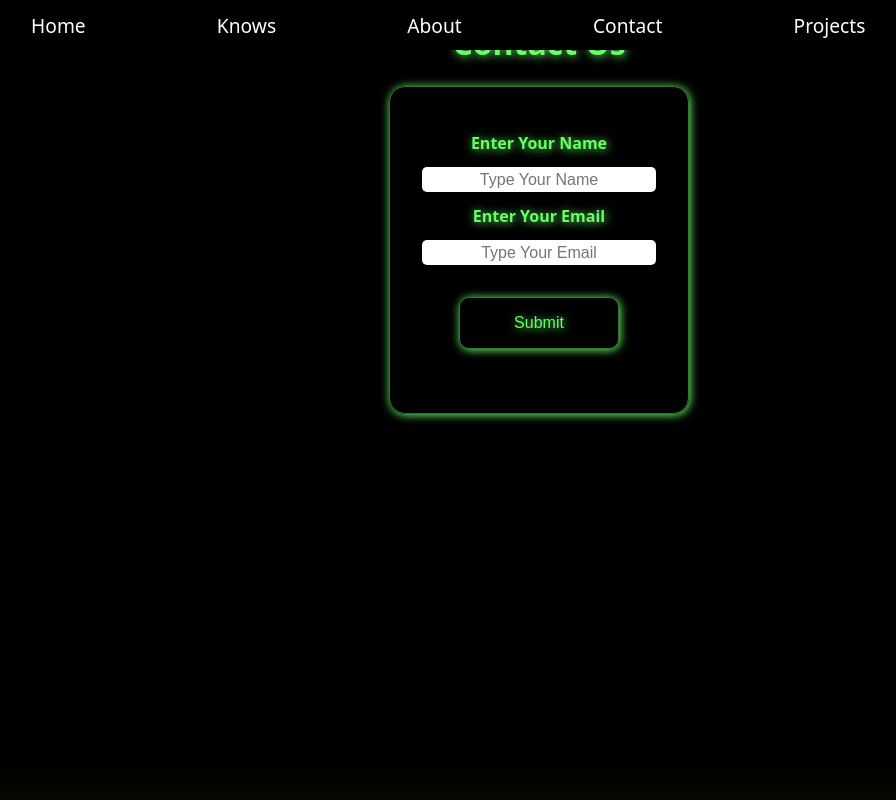
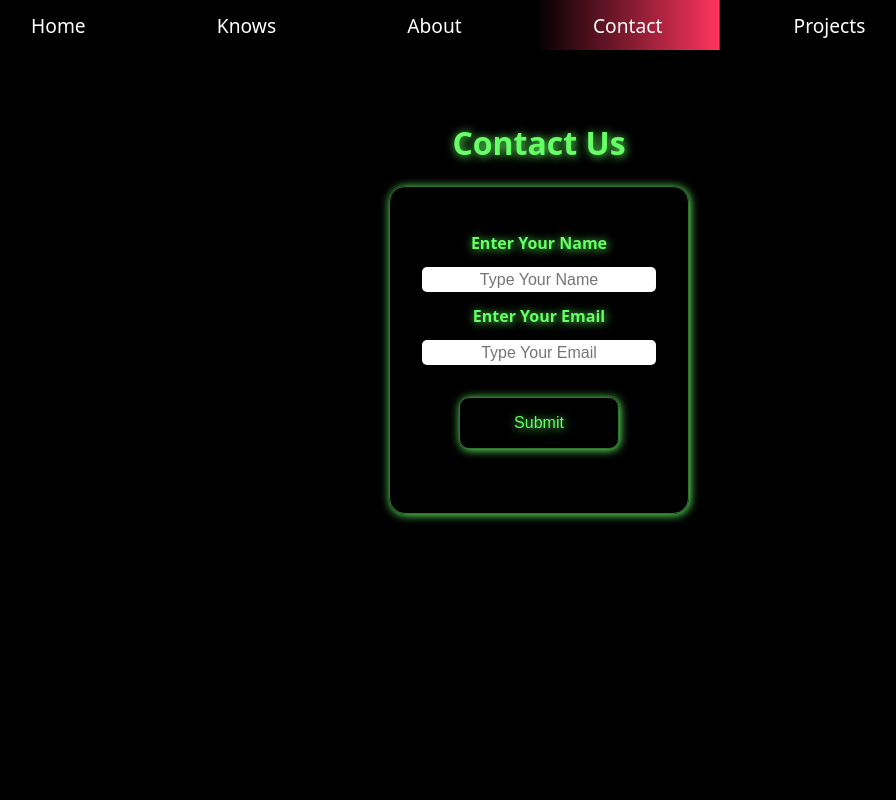
Before and after one commit to AmarVcode/I-am-amar, an Angular app in the folder my-app/: page /contact in a window 1280 px wide. Shown: the top 800 px of the page, without its empty margins (101-997 px from the left). Built offline with nearby package versions, Linux system fonts and the light colour scheme.

Commit message:
completed

```diff
--- a/my-app/src/app/app-routing.module.ts
+++ b/my-app/src/app/app-routing.module.ts
@@ -8,6 +8,7 @@ import { ProjectComponent } from './components/project/project.component';
 
 const routes: Routes = [
   {path: '', component:HomeComponent},
+  {path: 'home', component:HomeComponent},
   {path: 'iknow', component:IknowComponent},
   {path: 'about', component:AboutComponent},
   {path:'contact', component:ContactComponent},
--- a/my-app/src/app/components/contact/contact.component.css
+++ b/my-app/src/app/components/contact/contact.component.css
@@ -5,6 +5,8 @@ main{
     user-select: none;
     font-size: 1rem;
     height: 100vh;
+    position: relative;
+    top: 100px;
 }
 
 h1{
--- a/my-app/src/app/components/footer/footer.component.css
+++ b/my-app/src/app/components/footer/footer.component.css
@@ -12,6 +12,7 @@ footer{
     gap: 5rem;
     box-shadow: #CCFF00 0px 50px 100px -20px, transparent 0px 30px 60px -30px, transparent 0px -2px 6px 0px inset;
     z-index: 1000;
+    margin-top: 100px;
 }
 
 footer h3{
--- a/my-app/src/app/components/navbar/navbar.component.css
+++ b/my-app/src/app/components/navbar/navbar.component.css
@@ -90,7 +90,7 @@ nav a {
   font-size: 1.2rem;
   text-transform: capitalize;
   opacity: 0;
-  transition: 500ms ease-in-out !important;
+  transition: 500ms ease-out !important;
   font-weight: 500;
 }
 
@@ -177,5 +177,6 @@ nav a:hover {
 
 
 .active{
-  background-position: right;
+
+  background-position: right !important;
 }
--- a/my-app/src/app/components/navbar/navbar.component.html
+++ b/my-app/src/app/components/navbar/navbar.component.html
@@ -14,11 +14,11 @@
     <input type="checkbox" id="nav-toggle" class="nav-toggle">
     <nav>
         <ul>
-            <li><a routerLinkActive="active" routerLink="/">Home</a></li>
-            <li><a routerLinkActive="active" routerLink="/iknow">knows</a></li>
-            <li><a routerLinkActive="active" routerLink="/about">About</a></li>
-            <li><a routerLinkActive="active" routerLink="/contact">Contact</a></li>
-            <li> <a routerLinkActive="active" routerLink="/project">Projects</a></li>
+            <li><a routerLinkActive="active" routerLink="home">Home</a></li>
+            <li><a routerLinkActive="active" routerLink="iknow">knows</a></li>
+            <li><a routerLinkActive="active" routerLink="about">About</a></li>
+            <li><a routerLinkActive="active" routerLink="contact">Contact</a></li>
+            <li> <a routerLinkActive="active" routerLink="project">Projects</a></li>
         </ul>
     </nav>
     <label for="nav-toggle" class="nav-toggle-label">
--- a/my-app/src/app/components/project/project.component.css
+++ b/my-app/src/app/components/project/project.component.css
@@ -1,7 +1,5 @@
 main{
-
-    min-height: 100vh;
-    color: white;
+ color: white;
  text-align: center;
  position: relative;
  top: 100px;
--- a/my-app/src/styles.css
+++ b/my-app/src/styles.css
@@ -15,9 +15,3 @@ body {
     user-select: none;
   scrollbar-width: none;
 }
-
-
-
-.active{
-    background-position: right;
-  }
```
